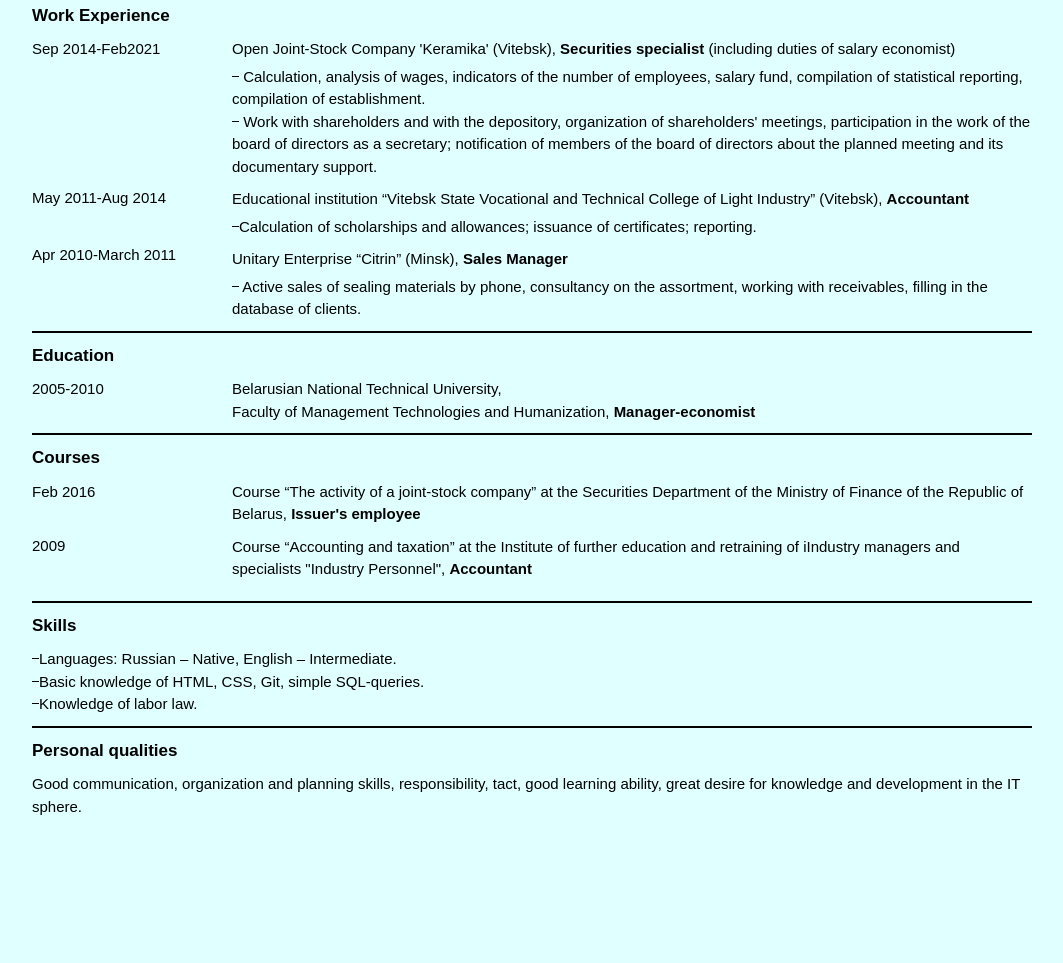
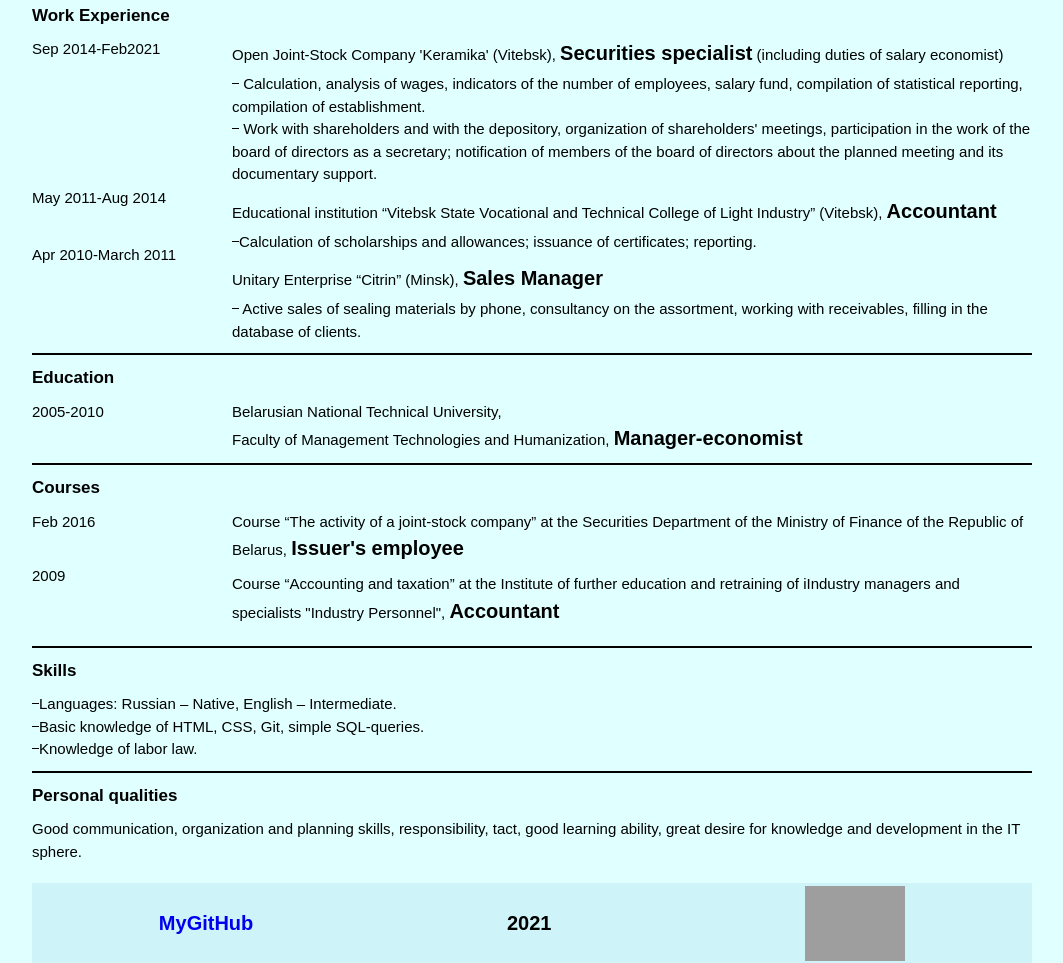
Before and after one commit to ixakina/rsschool-cv, a plain HTML site: page index.html in a window 1280 px wide. Shown: the part 304-1267 px from the top of the page, without its empty margins (108-1171 px from the left). Before the commit the page ends 1132 px from the top, so only its background shows below. Drawn offline with Linux system fonts and the light colour scheme; grey boxes are pictures that could not be loaded.

Commit message:
feat: add footer

```diff
--- a/css/style.css
+++ b/css/style.css
@@ -109,7 +109,7 @@
   border-bottom: 2px solid black;
   padding-bottom: 10px;
 }
-img {
+.cv-photo {
   width: auto;
   height: 150px;
 }
@@ -188,3 +188,21 @@
   padding-bottom: 10px;
   margin-bottom: 10px;
 }
+
+footer {
+  display: flex;
+  justify-content: space-around;
+  align-items: center;
+  background-color: rgb(55 146 199 / 11%);
+  height: 80px;
+}
+
+footer img {
+  width: 100px;
+}
+
+.link-git,
+span {
+  font-weight: bold;
+  font-size: 20px;
+}
--- a/index.html
+++ b/index.html
@@ -13,7 +13,7 @@
       <h1>Maria Khaikina</h1>
       <div class="contacts">
         <div class="photo">
-          <img src="cv-photo.jpg" alt="" />
+          <img src="cv-photo.jpg" alt="" class="cv-photo" />
         </div>
         <div class="contacts_name">
           <p>Address:</p>
@@ -126,6 +126,13 @@
           desire for knowledge and development in the IT sphere.
         </p>
       </div>
+      <footer>
+        <a href="https://github.com/ixakina" target="blank" class="link-git">MyGitHub</a>
+        <span>2021</span>
+        <a href="https://rs.school/js/" target="blank">
+          <img src="https://rs.school/images/rs_school_js.svg" alt="" />
+        </a>
+      </footer>
     </div>
   </body>
 </html>
```
